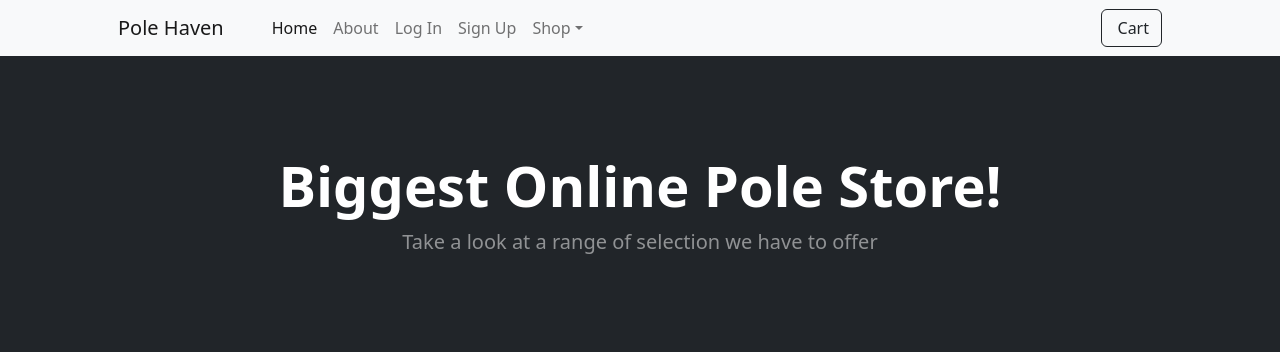
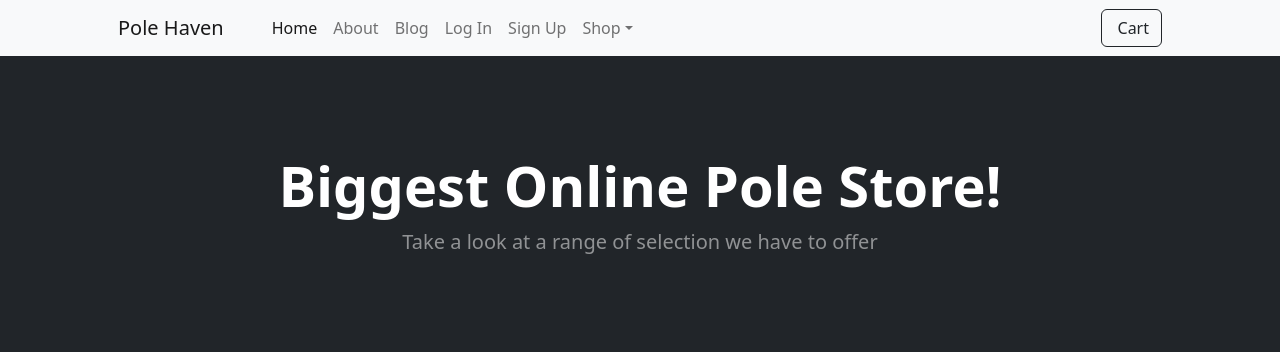
Before and after one commit to Cmorgan21/pole-haven, a Django app: page / in a window 1280 px wide. Shown: the top 352 px of the page. Run offline with Django 4.2, Linux system fonts and the light colour scheme; data that the repository does not hold is empty; some libraries are stand-ins or nearby versions.

```diff
--- a/templates/base.html
+++ b/templates/base.html
@@ -2,6 +2,7 @@
 {% load cart_count_tags %}
 
 {% url 'home' as home_url %}
+{% url 'blog-page' as blog_url %}
 {% url 'account_login' as login_url %}
 {% url 'account_signup' as signup_url %}
 {% url 'account_logout' as logout_url %}
@@ -25,6 +26,8 @@
                 <ul class="navbar-nav me-auto mb-2 mb-lg-0 ms-lg-4">
                     <li class="nav-item"><a class="nav-link active" aria-current="page" href="{% url 'store:home' %}">Home</a></li>
                     <li class="nav-item"><a class="nav-link" href="">About</a></li>
+                    <li class="nav-item"><a class="nav-link" aria-current="page" href="{% url 'blog-page' %}">Blog</a></li>
+
                     {% if user.is_authenticated %}
                     <li class="nav-item"><a class="nav-link" href="{% url 'account_logout' %}">Log Out</a></li>
                     {% else %}
```
Also changed, not shown: blog/migrations/0001_initial.py (added), store/migrations/0007_alter_item_slug_alter_orderitem_user.py (added).
